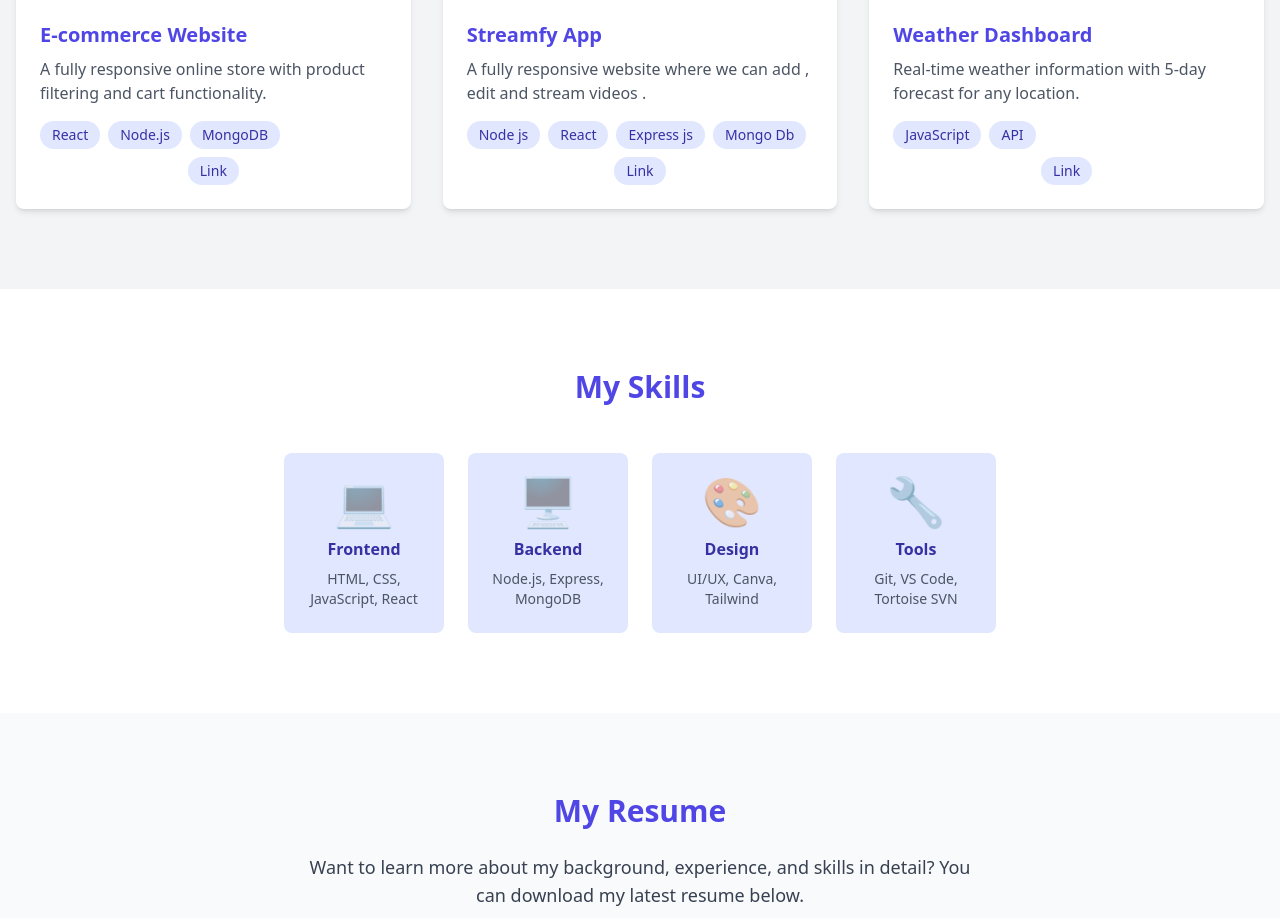
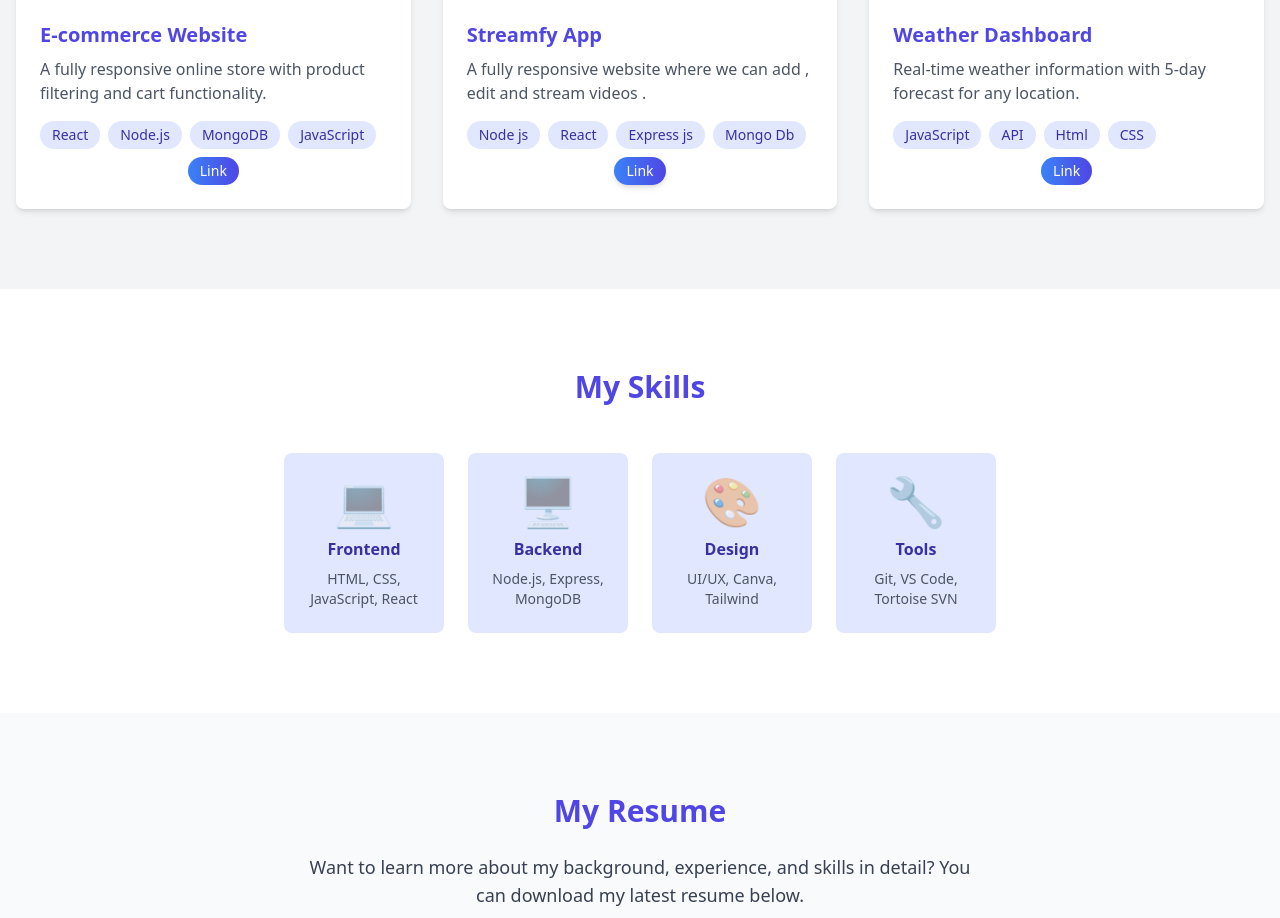
Before and after one commit to AnuragEnnippissery/Portfolio-Site, a website: page index.html in a window 1280 px wide. Shown: the part 1715-2633 px from the top of the page. Drawn offline with nearby package versions, Linux system fonts and the light colour scheme.

Commit message:
link color and resume changed

```diff
--- a/index.html
+++ b/index.html
@@ -94,10 +94,13 @@
                             <span class="bg-indigo-100 text-indigo-800 px-3 py-1 rounded-full text-sm">
                                 MongoDB
                             </span>
+                            <span class="bg-indigo-100 text-indigo-800 px-3 py-1 rounded-full text-sm">
+                                JavaScript
+                            </span>
 
                         </div>
                          <div class="flex flex-wrap justify-center gap-2">
-                            <span class="bg-indigo-100 text-indigo-800 px-3 py-1 rounded-full text-sm mt-2">
+                            <span class="bg-gradient-to-r from-blue-500 to-indigo-600 text-white px-3 py-1 rounded-full text-sm mt-2">
                                 <a href="https://shoppy-globe-self.vercel.app/">Link</a>
                             </span>
                          </div>
@@ -130,9 +133,10 @@
 
                         </div>
                         <div class="flex flex-wrap justify-center gap-2">
-                            <span class="bg-indigo-100 text-indigo-800 px-3 py-1 rounded-full text-sm mt-2">
+                            <span class="bg-gradient-to-r from-blue-500 to-indigo-600 text-white px-3 py-1 rounded-full text-sm mt-2 shadow-md hover:opacity-90 transition">
                                 <a href="https://capstone-frontend-anu.vercel.app">Link</a>
                             </span>
+
                          </div>
                     </div>
                 </div>
@@ -154,9 +158,15 @@
                             <span class="bg-indigo-100 text-indigo-800 px-3 py-1 rounded-full text-sm">
                                 API
                             </span>
+                            <span class="bg-indigo-100 text-indigo-800 px-3 py-1 rounded-full text-sm">
+                                Html
+                            </span>
+                            <span class="bg-indigo-100 text-indigo-800 px-3 py-1 rounded-full text-sm">
+                                CSS
+                            </span>
                         </div>
                         <div class="flex flex-wrap justify-center gap-2">
-                            <span class="bg-indigo-100 text-indigo-800 px-3 py-1 rounded-full text-sm mt-2">
+                            <span class="bg-gradient-to-r from-blue-500 to-indigo-600 text-white px-3 py-1 rounded-full text-sm mt-2">
                                 <a href="https://weather-app-two-sable-99.vercel.app/">Link</a>
                             </span>
                          </div>
@@ -239,7 +249,7 @@
                 You can download my latest resume below.
                 </p>
                 <a
-                href="Docs/ANURAG_ENNIPPISSERY_latest_Resume.pdf"
+                href="Docs/ANURAG_ENNIPPISSERY_Resume (1).pdf"
                 download
                 class="inline-block bg-indigo-600 text-white px-8 py-3 rounded-full font-semibold shadow-md hover:bg-indigo-700 hover:shadow-lg transition duration-300 transform hover:scale-105"
                 >
```
Also changed, not shown: 1 other file.
